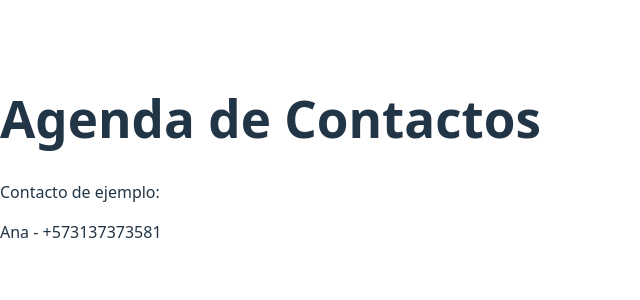
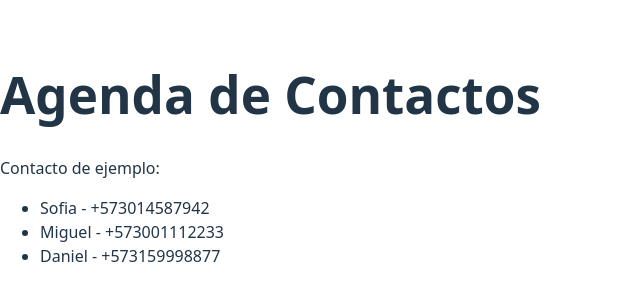
Before and after one commit to MBeta032/HOMEWORKS, a React (Vite) app in the folder REACT-PROJECT-HOMEWORKS/: page / in a window 1280 px wide. Shown: the part 242-542 px from the top of the page, without its empty margins (0-640 px from the left). Built offline with nearby package versions, Linux system fonts and the light colour scheme.

Commit message:
✨ Define states and props for contacts

```diff
--- a/REACT-PROJECT-HOMEWORKS/src/Contacto.tsx
+++ b/REACT-PROJECT-HOMEWORKS/src/Contacto.tsx
@@ -1,45 +1,98 @@
-import { useEffect, useState } from "react";
+import { useEffect, useState } from "react"
 
-
-// 1) "interface" = el molde de cómo luce un Contacto
+// "interface" en TypeScript = un "molde" o "plantilla"
+// Esto NO crea datos, solo define la forma que deben tener los datos
+// Aquí decimos: un Contacto SIEMPRE tendrá id, nombre y telefono
 interface Contacto {
-    id: number;
-    nombre: string;
-    telefono: string;
+  id: number
+  nombre: string
+  telefono: string
 }
 
+// Aquí ContactoItem recibe UN contacto para poder mostrarlo
+interface ContactoItemProps {
+  contacto: Contacto
+}
+
+// Recibe "contacto" por props y lo muestra dentro de un <li>
+function ContactoItem({ contacto }: ContactoItemProps) {
+  return (
+    <li>
+      {contacto.nombre} - {contacto.telefono}
+    </li>
+  )
+}
+
+// Este componente de lista recibe TODO el arreglo de contactos
+interface ContactoListProps {
+  contactos: Contacto[]
+}
+
+// ContactoList se encarga de recorrer el arreglo y pintar muchos ContactoItem
+function ContactoList({ contactos }: ContactoListProps) {
+  return (
+    <ul>
+      {/*
+        .map() = "por cada elemento del arreglo, crea algo"
+        Aquí por cada contacto "c" creamos un <ContactoItem />
+
+        key={c.id} es obligatorio Es como la "placa" única para que React sepa cuál elemento es cuál
+      */}
+      {contactos.map((c) => (
+        <ContactoItem key={c.id} contacto={c} />
+      ))}
+    </ul>
+  )
+}
+
+// Este es el componente principal de tu mini app de contactos
 export default function ContactoApp() {
+  // useState(true) = creamos una "cajita" llamada cargando que empieza en true
+  // setCargando es la función que cambia ese valor
+  const [cargando, setCargando] = useState(true)
 
+  // Aquí guardamos el arreglo de contactos en "estado" Empieza vacío [] y luego lo llenamos después de 2 segundos
+  const [contactos, setContactos] = useState<Contacto[]>([])
+
+  // useEffect = algo que se ejecuta automáticamente cuando el componente aparece en pantalla El [] significa: "ejecútalo solo una vez al inicio"
   useEffect(() => {
+    // setTimeout = esperar un tiempo y luego ejecutar algo
     const timer = setTimeout(() => {
-            console.log("ya pasaron 2 segundos")
-            setCargando(false);
+      // Esta lista simula "datos que llegan del servidor"
+      const contactosIniciales: Contacto[] = [
+        { id: 1, nombre: "Sofia", telefono: "+573014587942" },
+        { id: 2, nombre: "Miguel", telefono: "+573001112233" },
+        { id: 3, nombre: "Daniel", telefono: "+573159998877" },
+      ]
+
+      // Guardamos esos contactos en el estado y ya tengamos una lista real
+      setContactos(contactosIniciales)
+
+      // Apagamos el loader para que deje de mostrarse "Cargando..."
+      setCargando(false)
     }, 2000)
 
+    // Esta función se llama cuando el componente se va clearTimeout evita que quede el timer "colgado"
     return () => clearTimeout(timer)
   }, [])
 
-    const [cargando, setCargando] = useState(true)
 
+  // Si cargando es true, devolvemos SOLO el mensaje y no mostramos el resto
+  // Esto se pone después de declarar hooks (useState/useEffect)
   if (cargando) {
-        return <p> Cargando...</p>
+    return <p>Cargando...</p>
   }
 
-
-
-    const ejemplo: Contacto = {
-        id: 1,
-        nombre: "Ana",
-        telefono: "+573137373581"
-    }
-
+  // Cuando cargando ya es false, mostramos la app normal
   return (
     <div>
       <h1>Agenda de Contactos</h1>
-            <p> Contacto de ejemplo: </p>
-            <p>
-                {ejemplo.nombre} - {ejemplo.telefono}
-            </p>
+      <p>Contacto de ejemplo:</p>
+
+      {/*
+        Aquí llamamos al componente ContactoList y le pasamos el arreglo por props.
+      */}
+      <ContactoList contactos={contactos} />
     </div>
   )
 }
```
Lines whose indentation alone changed are shown as unchanged.
